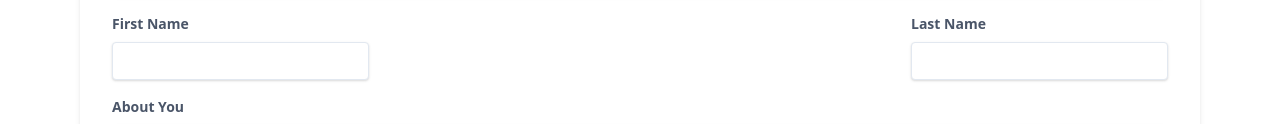
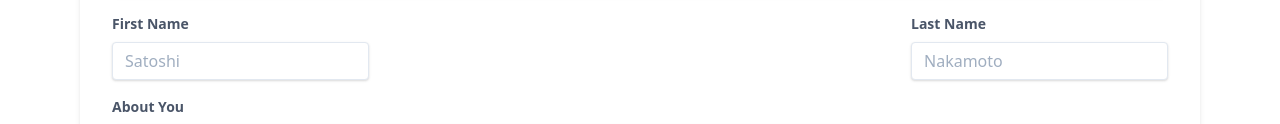
Before and after one commit to novakfund/novak-web-prototype, a Gatsby site in the folder gatsby-auth0/: page /sign-up in a window 1280 px wide. Shown: the part 188-312 px from the top of the page. Built offline with nearby package versions, Linux system fonts and the light colour scheme; Gatsby itself is replaced by a stand-in of ours; what auth0-js would draw is missing.

Commit message:
add placeholders for sign up form

```diff
--- a/gatsby-auth0/src/components/account/signupForm.js
+++ b/gatsby-auth0/src/components/account/signupForm.js
@@ -99,7 +99,8 @@ export default class SignUpForm extends React.Component {
                     name="inputEmail"
                     value={this.state.inputFirstName}
                     onChange={this.handleInputChange}
-                    type="text" />
+                    type="text"
+                    placeholder="Satoshi" />
               </div>
               <div>
                 <label className="block text-gray-700 text-sm font-bold mb-2" for="lastName">
@@ -109,7 +110,8 @@ export default class SignUpForm extends React.Component {
                     name="inputEmail"
                     value={this.state.inputLastName}
                     onChange={this.handleInputChange}
-                    type="text" />
+                    type="text"
+                    placeholder="Nakamoto" />
               </div>
           </div>
           {(this.state.firstNameError || this.state.lastNameError) &&
```
